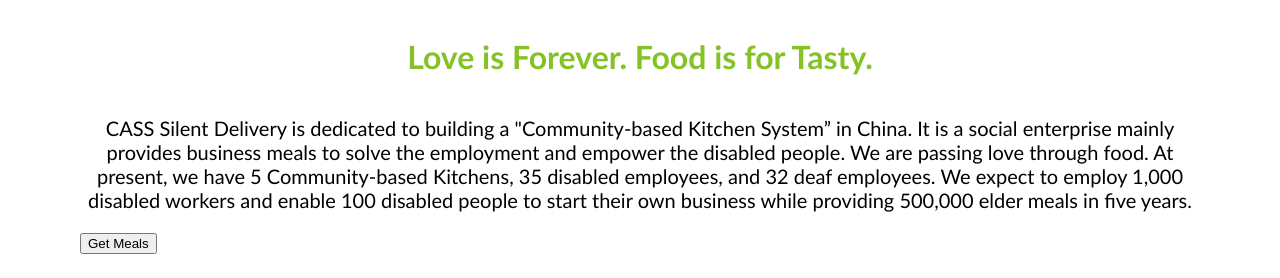
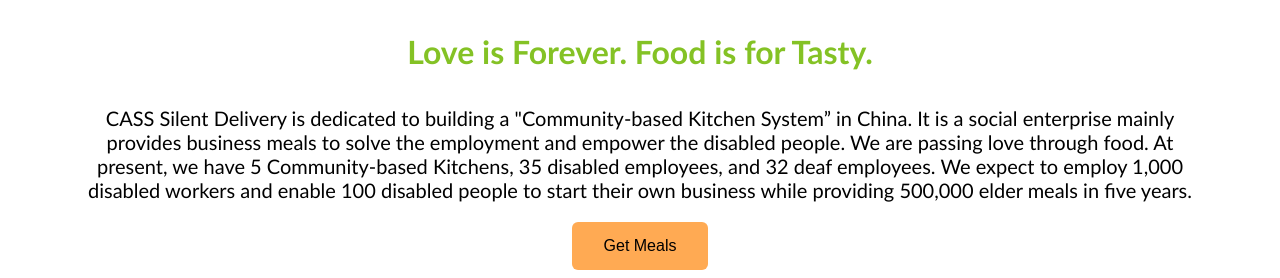
Before and after one commit to Angelqijiadeng/CASSCompanyWeb, a plain HTML site: page index.html in a window 1280 px wide. Shown: the part 776-1054 px from the top of the page. Drawn offline with Linux system fonts and the light colour scheme.

Commit message:
Updated index.html

```diff
--- a/index.html
+++ b/index.html
@@ -41,6 +41,7 @@
     li a:hover,
     .dropdown:hover .dropbtn {
       background-color: rgb(255, 170, 83);
+      cursor: pointer;
     }
     li.dropdown {
       display: inline-block;
@@ -63,11 +64,13 @@
     }
     .drop a:hover {
       background-color: rgb(132, 194, 37);
+      cursor: pointer;
       /* background-color:rgb(0,141,214); */
       /* background-color:white; */
     }
     .dropdown:hover .drop {
       display: block;
+      cursor: pointer;
     }
     img {
       width: 160px;
@@ -77,31 +80,31 @@
       color: rgb(255, 170, 83);
       font-size: 42px;
       /* border:2px solid black; */
-      margin-top:10px;
-      margin-bottom:18px;
-      padding:0;
+      margin-top: 10px;
+      margin-bottom: 18px;
+      padding: 0;
     }
     video {
-      height:auto;
+      height: auto;
       width: 100%;
       /* border:5px solid black; */
       float: top;
-      margin:0;
-      padding:0;
+      margin: 0;
+      padding: 0;
       /* margin:50px;
       padding:0; */
     }
     h2 {
       text-align: center;
       /* color: rgb(255, 170, 83); */
-      color:rgb(0,141,214);
+      color: rgb(0, 141, 214);
       /* color:rgb(132, 194, 37); */
       font-size: 36px;
       /* border:2px solid black; */
-      margin-top:20px;
-      margin-bottom:0px;
-      padding:0;
-      font-weight:500;
+      margin-top: 20px;
+      margin-bottom: 0px;
+      padding: 0;
+      font-weight: 500;
     }
     h3 {
       text-align: center;
@@ -109,16 +112,37 @@
       color: rgb(132, 194, 37);
       font-size: 32px;
       /* border:2px solid black; */
-      margin-top:40px;
-      padding:0;
+      margin-top: 35px;
+      padding: 0;
     }
     p {
       text-align: center;
       font-size: 20px;
-      color:#000;
+      color: #000;
       /* border:2px solid black; */
-      margin-top:40px;
-      padding:0;
+      margin-top: 35px;
+      margin-bottom: 0;
+      padding: 0;
+    }
+    .center {
+      background-color:none;
+      border:none;
+      margin-top: 20px;
+      display: flex;
+      justify-content: center;
+      align-items: center;
+    }
+    button{
+      background-color: rgb(255, 170, 83);
+      border:none;
+      color: #000;
+      padding: 15px 32px;
+      text-decoration: none;
+      display: inline-block;
+      font-size: 16px;
+      cursor: pointer;
+      border-radius: 6px;
+      text-align: center;
     }
   </style>
   <body>
@@ -151,9 +175,7 @@
       <video autoplay loop muted playsinline>
         <source src="videos/Clip1.mp4" type="video/mp4" />
       </video>
-      <h2>
-        “ Solve employment problem and empower the disabled people ”
-      </h2>
+      <h2>“ Solve employment problem and empower the disabled people ”</h2>
       <h3>Love is Forever. Food is for Tasty.</h3>
       <p>
         CASS Silent Delivery is dedicated to building a "Community-based Kitchen
@@ -164,7 +186,8 @@
         employ 1,000 disabled workers and enable 100 disabled people to start
         their own business while providing 500,000 elder meals in five years.
       </p>
-      <button>Get Meals</button>
+      <div class="center"><button><a>Get Meals</a></button></div>
     </div>
+
   </body>
 </html>
```
